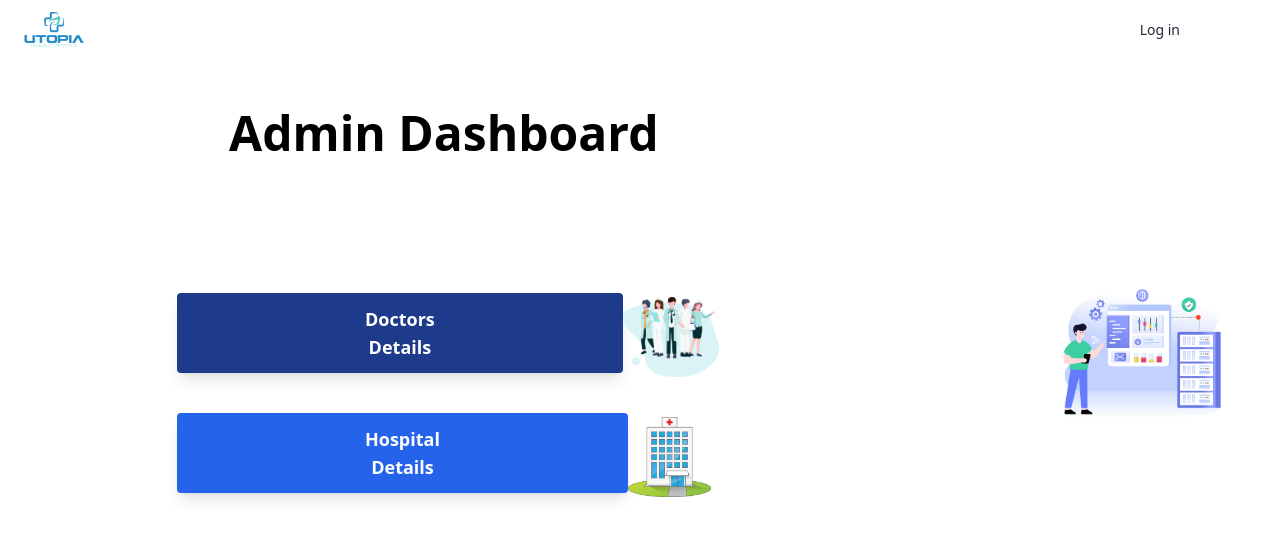
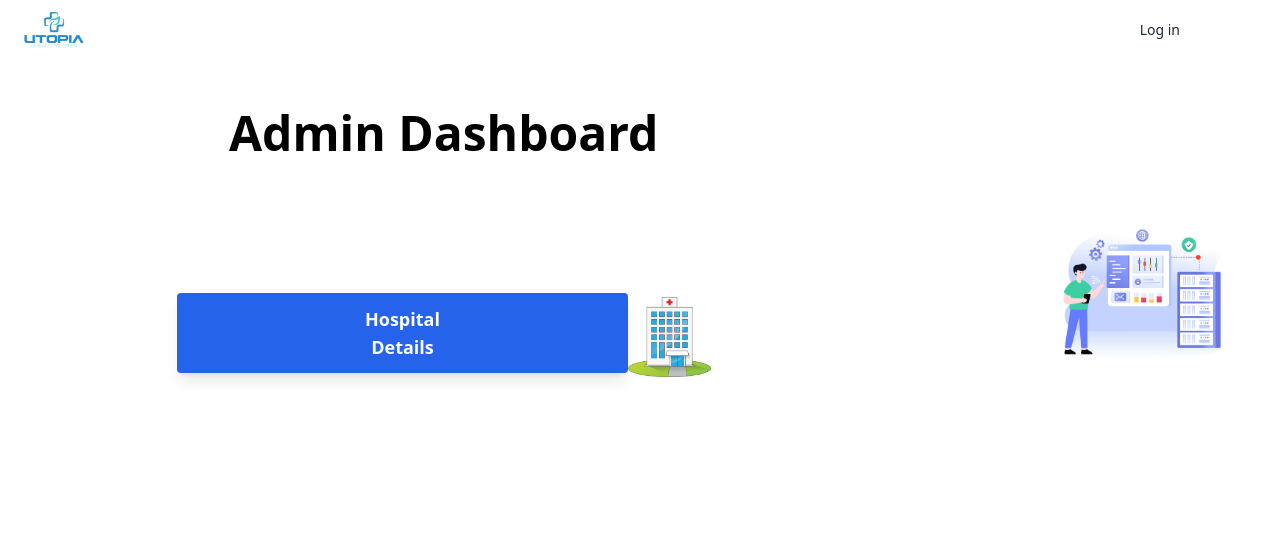
Before and after one commit to SasinduNanayakkara/Project-UTOPIA-frontend, a React (Create React App) app: page /adminDashboard in a window 1280 px wide. Shown: the top 538 px of the page. Built offline with nearby package versions, Linux system fonts and the light colour scheme.

Commit message:
style admin dashboard

```diff
--- a/src/pages/AdminDashboard.jsx
+++ b/src/pages/AdminDashboard.jsx
@@ -1,9 +1,6 @@
 import Header from '../Components/Header'
 import React from "react";
-import Doctors from "../Asserts/Doctors.png";
-import Inventory from "../Asserts/Inventory.png";
 import Hospital from "../Asserts/Hospital.png";
-import Medicine from "../Asserts/Medicine.png";
 import Admin from "../Asserts/Admin.jpg";
 
 import { useNavigate } from "react-router-dom";
@@ -15,21 +12,11 @@ const AdminDashbaord = () => {
 	const id = localStorage.getItem("id");
 	console.log("RoleID: " + id);
 
-	const DoctorNav = () => {
-		navigate("/doctors");
-	};
+
 
 	const HospitalNav = () => {
 		navigate("/hospitals");
 	};
-
-	// const InventoryNav = () => {
-	// 	navigate("/");
-	// };
-
-	// const MedicineNav = () => {
-	// 	navigate("/");
-	// };
 
 	return (
 		<>
@@ -52,24 +39,7 @@ const AdminDashbaord = () => {
 									<div className="bg-white w-[65%] h-auto p-14 rounded-xl mt-10 mb-10 mr-10 ml-10">
 										<div className="flex-row">
 											<div className="mr-80">
-												<div className="my-10 flex flex-row">
-													<div className="flex flex-row bg-blue-900 h-20 w-100 mx-50 rounded transform transition-all hover:-translate-y-2 duration-300 shadow-lg hover:shadow-2xl">
-														<button
-															onClick={
-																DoctorNav
-															}
-															class="bg-button-blue h-20 hover:bg-button-hover-blue text-white font-bold text-lg  px-[11.75rem] rounded">
-															Doctors Details
-														</button>
-														<img
-															src={
-																Doctors
-															}
-															className="mt-1 h-20 w-35"
-															alt="exams"
-														/>
-													</div>
-												</div>
+
 												<div className="my-10 flex flex-row">
 													<div className="flex flex-row bg-blue-600 h-20 w-100 mx-50 rounded transform transition-all hover:-translate-y-2 duration-300 shadow-lg hover:shadow-2xl">
 														<button
@@ -89,44 +59,7 @@ const AdminDashbaord = () => {
 														/>
 													</div>
 												</div>
-												{/* <div className="my-10 flex flex-row">
-													<div className="flex flex-row h-20 bg-blue-900 w-100 mx-50 rounded transform transition-all hover:-translate-y-2 duration-300 shadow-lg hover:shadow-2xl">
-														<button
-															onClick={
-																InventoryNav
-															}
-															class="bg-button-blue h-20 hover:bg-button-hover-blue text-white font-bold text-lg px-[11.35rem] rounded">
-															Inventory Details
 
-														</button>
-														<img
-															src={
-																Inventory
-															}
-															className="mt-1 h-20 w-35"
-															alt="tute"
-														/>
-													</div>
-												</div> */}
-												{/* <div className="my-10 flex flex-row">
-													<div className="flex flex-row h-20 bg-blue-600 w-100 mx-50 rounded transform transition-all hover:-translate-y-2 duration-300 shadow-lg hover:shadow-2xl">
-														<button
-															onClick={
-																MedicineNav
-															}
-															class="bg-button-blue hover:bg-button-hover-blue text-white font-bold text-lg px-[11.5rem] rounded">
-															Medicine
-															Details
-														</button>
-														<img
-															src={
-																Medicine
-															}
-															className="mt-4=1 h-20 w-35"
-															alt="eevnts"
-														/>
-													</div>
-												</div> */}
 											</div>
 										</div>
 									</div>
```
